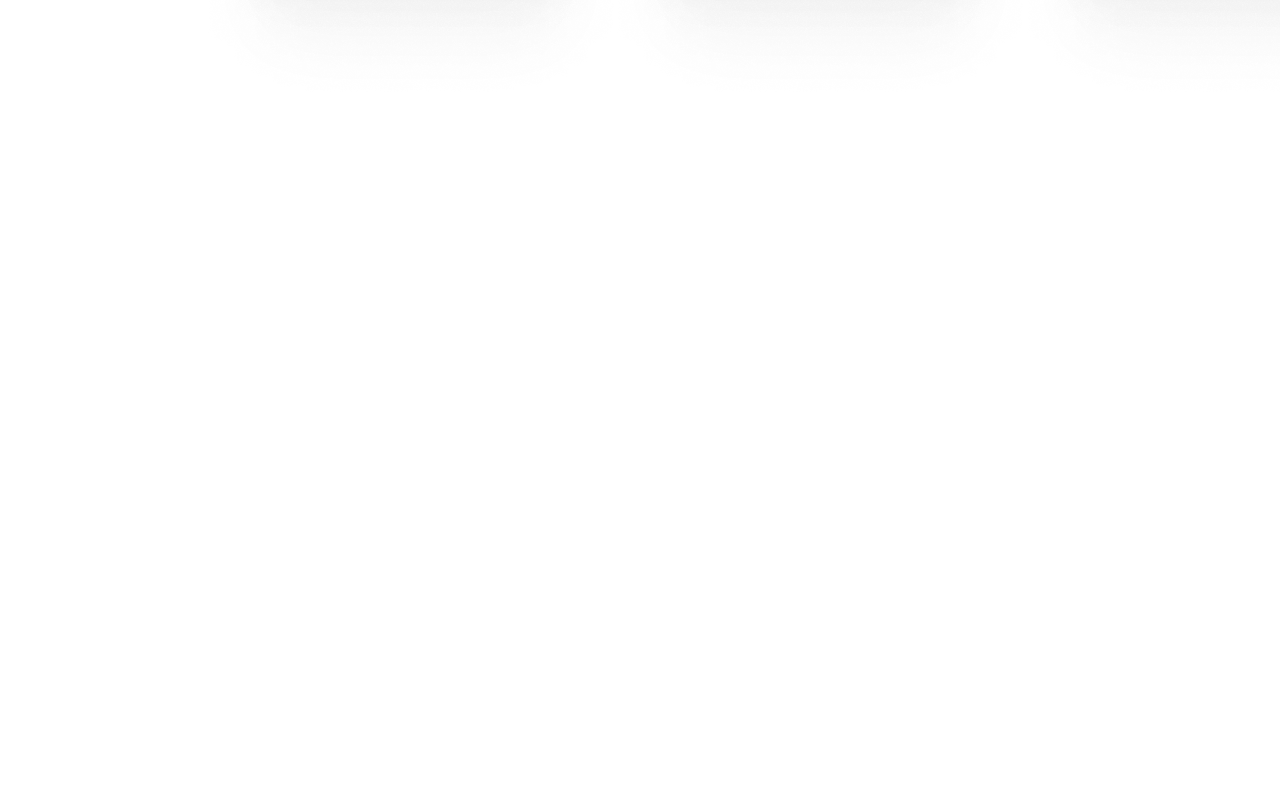
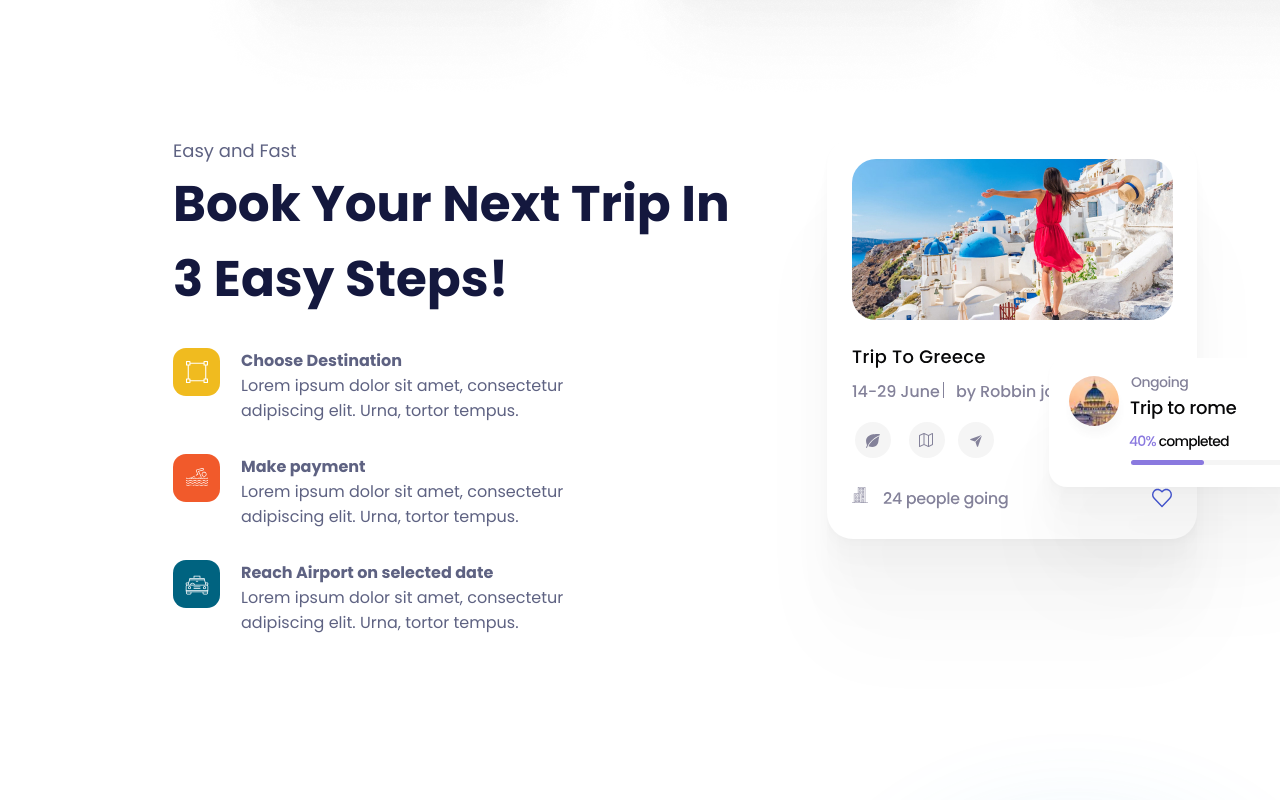
Before and after one commit to soutovnc/jadoo, a Next.js app: page / in a window 1280 px wide. Shown: the part 2280-3080 px from the top of the page. Before the commit the page ends 2408 px from the top, so only its background shows below. Built offline with nearby package versions, Linux system fonts and the light colour scheme; a web font is replaced by a local one.

Commit message:
add details of next trip, missing style shadow of card with details

```diff
--- a/src/components/Book/index.tsx
+++ b/src/components/Book/index.tsx
@@ -3,27 +3,34 @@ import styles from './styles.module.scss'
 export function Book() {
   return (
     <main className={styles.container}>
-      <span>Easy and Fast</span>
+      <div className={styles.textSpan}>Easy and Fast</div>
       <section className={styles.description}>
         <h1>Book your next trip in 3 easy steps!</h1>
-        <div>
+        <div className={styles.choose}>
           <img src="/images/choose.svg" alt="Choose destination" />
-          <h2>Choose destination</h2>
+          <h2>Choose Destination</h2>
           <p>Lorem ipsum dolor sit amet, consectetur adipiscing elit. Urna, tortor tempus.</p>
         </div>
 
-        <div>
+        <div className={styles.make}>
           <img src="/images/make.svg" alt="Make payment" />
           <h2>Make payment</h2>
           <p>Lorem ipsum dolor sit amet, consectetur adipiscing elit. Urna, tortor tempus.</p>
         </div>
 
-        <div>
+        <div className={styles.reach}>
           <img src="/images/reach.svg" alt="Reach Airport" />
           <h2>Reach Airport on selected date</h2>
           <p>Lorem ipsum dolor sit amet, consectetur adipiscing elit. Urna, tortor tempus.</p>
         </div>
+
       </section>
+      <span className={styles.details}>
+        <img src="/images/book-card-detail.svg" alt="Card with details" />
+        <div className={styles.shadow}>
+          <img src="/images/book-card-detail-shadow.svg" alt="Shadow card of details" />
+        </div>
+      </span>
     </main>
   )
 }
--- /dev/null
+++ b/src/components/Book/styles.module.scss
@@ -0,0 +1,111 @@
+.container {
+  position: absolute;
+  width: 1228px;
+  height: 617px;
+  left: 173px;
+  top: 2417px;
+  display: flex;
+}
+
+.textSpan {
+  font-size: 18px;
+  font-family: 'Poppins', sans-serif;
+  position: absolute;
+  color: var(--blue-50);
+}
+
+.description {
+  margin-top: 15px;
+
+  h1 {
+    font-family: 'Poppins', sans-serif;
+    font-size: 50px;
+    font-weight: 700;
+    margin-top: 15px;
+    color: var(--blue-700);
+    text-transform: capitalize;
+  }
+
+  .choose {
+    margin-top: 31px;
+
+    img {
+      position: absolute;
+    }
+
+    h2 {
+      font-size: 16px;
+      font-weight: 700;
+      font-family: 'Poppins', sans-serif;
+      margin-left: 68px;
+      color: var(--blue-50)
+    }
+
+    p {
+      max-width: 327px;
+      font-size: 16px;
+      font-weight: 400;
+      font-family: 'Poppins', sans-serif;
+      color: var(--blue-50);
+      margin-left: 68px;
+    }
+
+  }
+
+  .make {
+    margin-top: 31px;
+
+    img {
+      position: absolute;
+    }
+
+    h2 {
+      font-size: 16px;
+      font-weight: 700;
+      font-family: 'Poppins', sans-serif;
+      margin-left: 68px;
+      color: var(--blue-50)
+    }
+
+    p {
+      max-width: 327px;
+      font-size: 16px;
+      font-weight: 400;
+      font-family: 'Poppins', sans-serif;
+      color: var(--blue-50);
+      margin-left: 68px;
+    }
+
+  }
+
+  .reach {
+    margin-top: 31px;
+
+    img {
+      position: absolute;
+    }
+
+    h2 {
+      font-size: 16px;
+      font-weight: 700;
+      font-family: 'Poppins', sans-serif;
+      margin-left: 68px;
+      color: var(--blue-50)
+    }
+
+    p {
+      max-width: 327px;
+      font-size: 16px;
+      font-weight: 400;
+      font-family: 'Poppins', sans-serif;
+      color: var(--blue-50);
+      margin-left: 68px;
+    }
+
+  }
+}
+
+.shadow {
+  z-index: -5;
+  position: relative;
+}
--- a/src/pages/_app.tsx
+++ b/src/pages/_app.tsx
@@ -1,4 +1,5 @@
 import { AppProps } from 'next/app'
+import { Book } from '../components/Book'
 import { Category } from '../components/Category'
 import { Destination } from '../components/Destination'
 import { Header } from '../components/Header'
@@ -12,6 +13,7 @@ function MyApp({ Component, pageProps }: AppProps) {
       <Component {...pageProps} />
       <Category />
       <Destination />
+      <Book />
     </>
   )
 }
```
Also changed, not shown: public/images/book-card-detail-shadow.svg (added), public/images/book-card-detail.svg (added).
